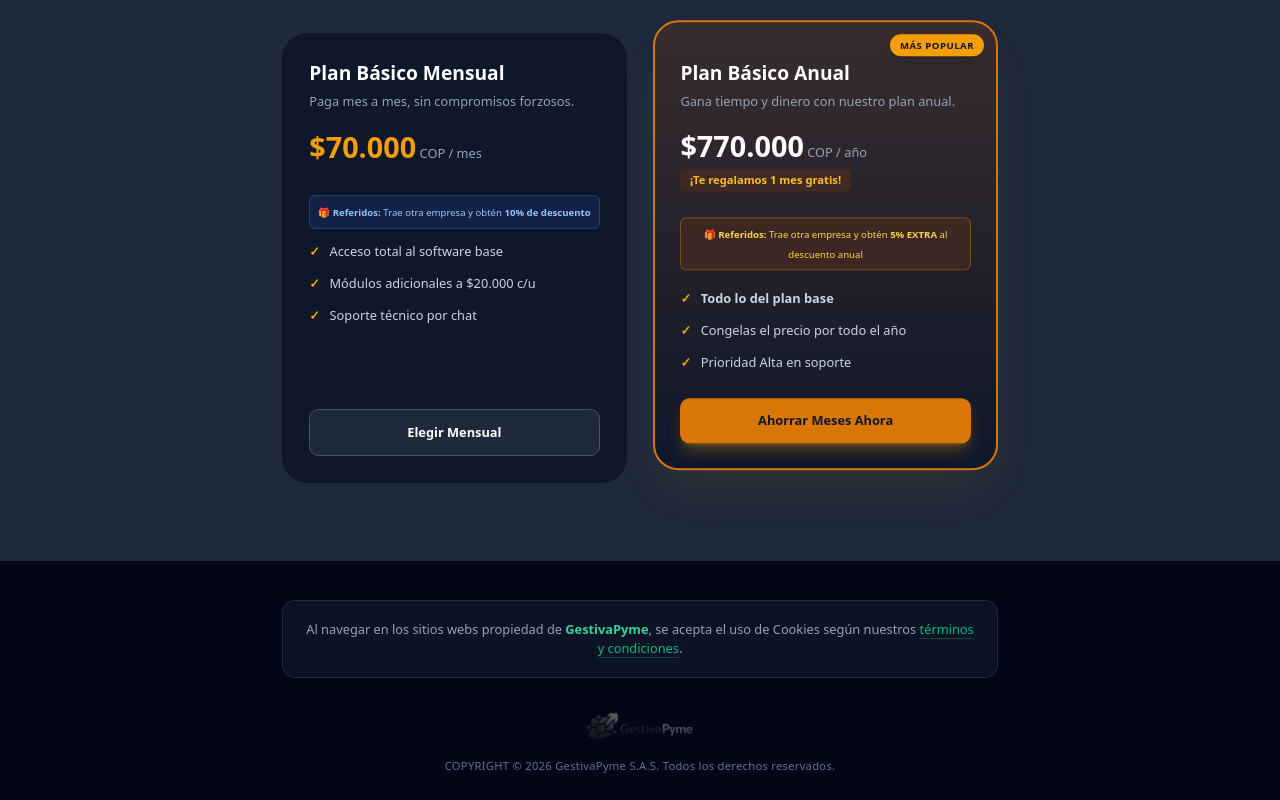
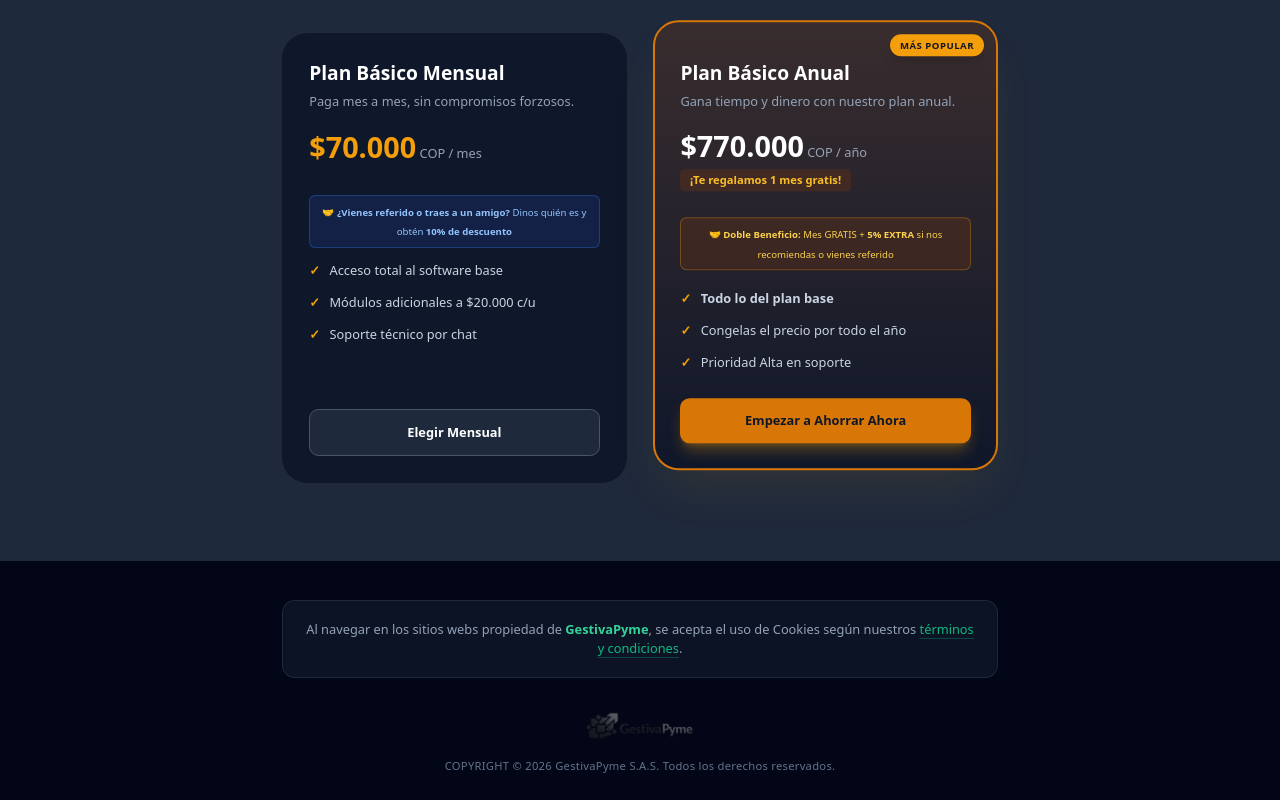
Before and after one commit to MACEVAMO26/gestiva-pyme, an Angular app in the folder frontend/: page / in a window 1280 px wide. Shown: the part 2320-3120 px from the top of the page. Built offline with nearby package versions, Linux system fonts and the light colour scheme.

Commit message:
cambios de tarifas y edits varios

```diff
--- a/frontend/src/app/pages/landing/landing.component.html
+++ b/frontend/src/app/pages/landing/landing.component.html
@@ -154,7 +154,7 @@
             <span class="price-period"> COP / mes</span>
           </div>
           <div class="referral-banner mt-2 mb-4 p-2 bg-blue-900/30 border border-blue-500/30 rounded-lg text-center">
-            <span class="text-xs text-blue-300 font-medium">🎁 <strong>Referidos:</strong> Trae otra empresa y obtén <strong>10% de descuento</strong></span>
+            <span class="text-xs text-blue-300 font-medium">🤝 <strong>¿Vienes referido o traes a un amigo?</strong> Dinos quién es y obtén <strong>10% de descuento</strong></span>
           </div>
           <ul class="pricing-features">
             <li><span class="check-icon">✓</span> Acceso total al software base</li>
@@ -177,14 +177,14 @@
             <p class="savings-tag">¡Te regalamos 1 mes gratis!</p>
           </div>
           <div class="referral-banner mb-6 p-2 bg-amber-900/30 border border-amber-500/30 rounded-lg text-center">
-            <span class="text-xs text-amber-300 font-medium">🎁 <strong>Referidos:</strong> Trae otra empresa y obtén <strong>5% EXTRA</strong> al descuento anual</span>
+            <span class="text-xs text-amber-300 font-medium">🤝 <strong>Doble Beneficio:</strong> Mes GRATIS + <strong>5% EXTRA</strong> si nos recomiendas o vienes referido</span>
           </div>
           <ul class="pricing-features">
             <li><span class="check-icon">✓</span> <strong>Todo lo del plan base</strong></li>
             <li><span class="check-icon">✓</span> Congelas el precio por todo el año</li>
             <li><span class="check-icon">✓</span> Prioridad Alta en soporte</li>
           </ul>
-          <a routerLink="/login" class="pricing-btn btn-annual">Ahorrar Meses Ahora</a>
+          <a routerLink="/login" class="pricing-btn btn-annual">Empezar a Ahorrar Ahora</a>
         </div>
 
       </div>
```
Also changed, not shown: 1 other file (tests, documents, lock files or other folders).
